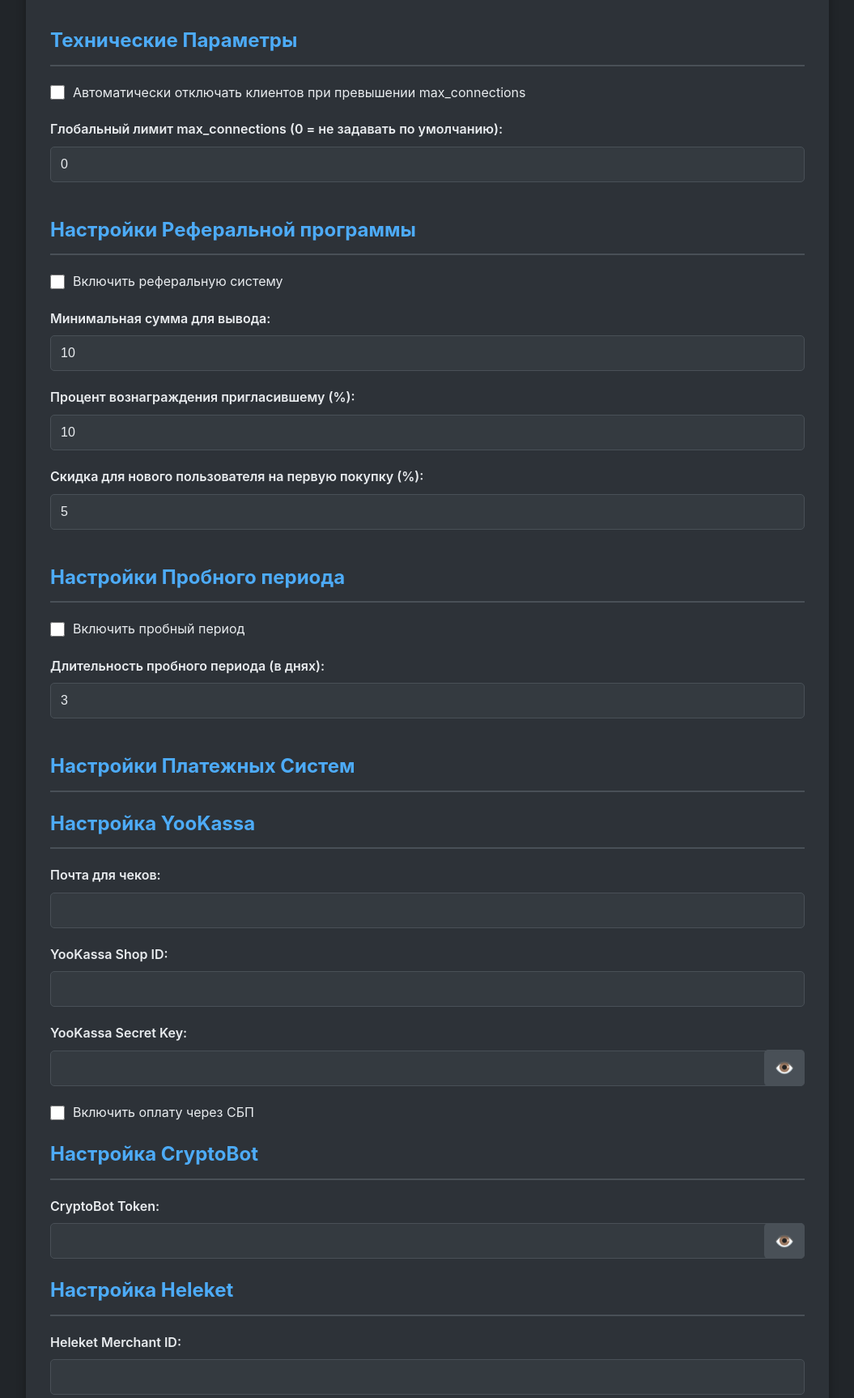
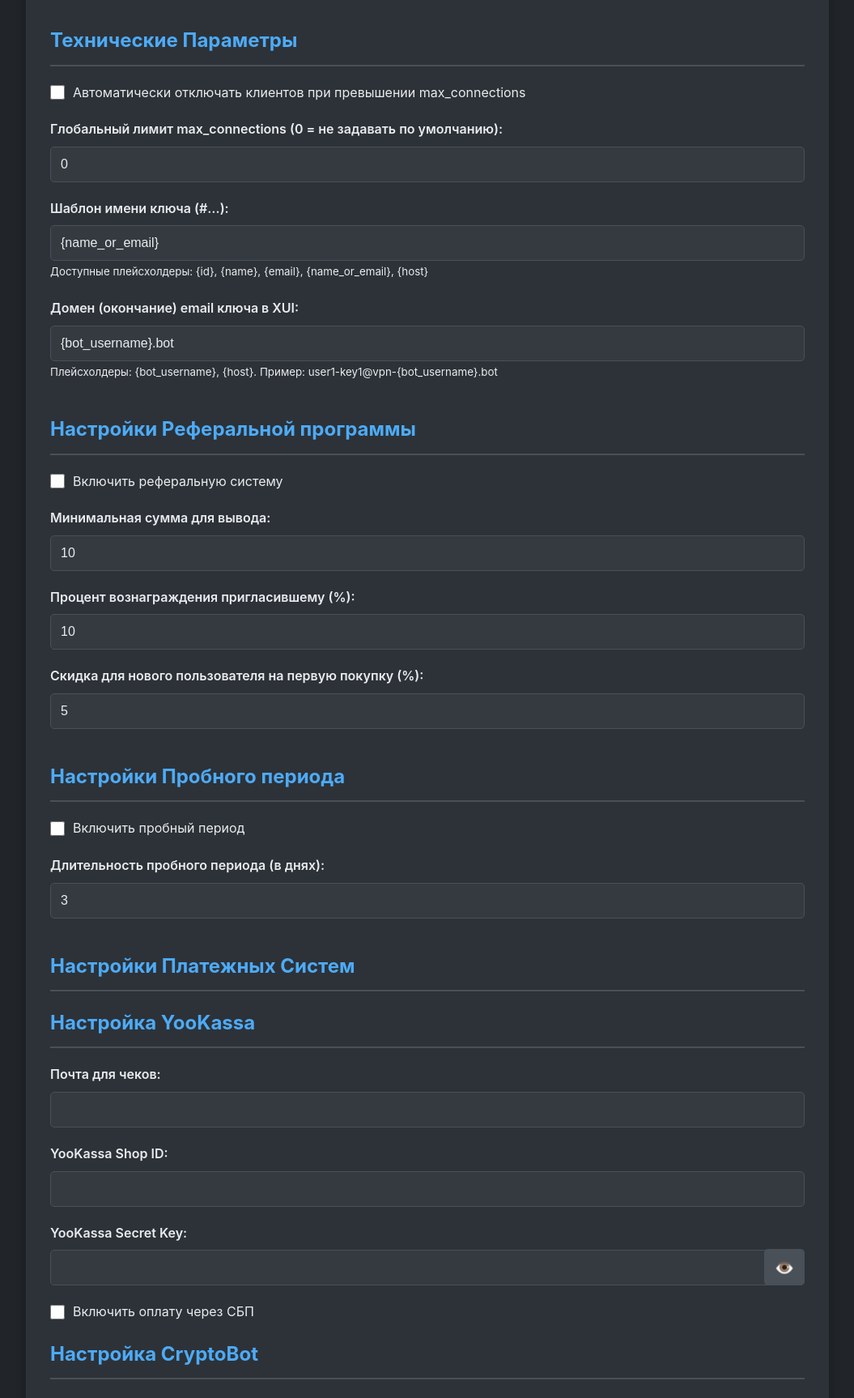
Before and after one commit to Vitaliy888/vless-shop-tgbot, a Python web app: template src/shop_bot/webhook_server/templates/settings.html in a window 1280 px wide. Shown: the part 1216-2942 px from the top of the page at 81% size, without its empty margins (112-1167 px from the left). Run offline with Jinja, Linux system fonts and the light colour scheme; the template is opened without the code that fills it, so the values that code supplies are empty.

Commit message:
feat(keys): configurable key_name_template and key_email_domain for XUI client emails

```diff
--- a/src/shop_bot/data_manager/database.py
+++ b/src/shop_bot/data_manager/database.py
@@ -121,6 +121,8 @@ def initialize_db():
                 "tonapi_key": None,
                     "enforce_max_connections": "false",
                 "default_max_connections": "0",
+                "key_name_template": "{name_or_email}",
+                "key_email_domain": "{bot_username}.bot",
             }
             run_migration()
             for key, value in default_settings.items():
--- a/src/shop_bot/webhook_server/templates/settings.html
+++ b/src/shop_bot/webhook_server/templates/settings.html
@@ -108,6 +108,16 @@
 				<div class="form-group">
 					<label for="default_max_connections">Глобальный лимит max_connections (0 = не задавать по умолчанию):</label>
 					<input type="number" min="0" id="default_max_connections" name="default_max_connections" value="{{ settings.default_max_connections or '0' }}" />
+				</div>
+				<div class="form-group">
+					<label for="key_name_template">Шаблон имени ключа (#…):</label>
+					<input type="text" id="key_name_template" name="key_name_template" value="{{ settings.key_name_template or '{name_or_email}' }}" />
+					<small>Доступные плейсхолдеры: {id}, {name}, {email}, {name_or_email}, {host}</small>
+				</div>
+				<div class="form-group">
+					<label for="key_email_domain">Домен (окончание) email ключа в XUI:</label>
+					<input type="text" id="key_email_domain" name="key_email_domain" value="{{ settings.key_email_domain or '{bot_username}.bot' }}" />
+					<small>Плейсхолдеры: {bot_username}, {host}. Пример: user1-key1@vpn-{bot_username}.bot</small>
 				</div>
 			</section>
 			<section class="settings-section">
--- a/src/shop_bot/webhook_server/templates/users.html
+++ b/src/shop_bot/webhook_server/templates/users.html
@@ -58,7 +58,7 @@
 								{% for key in user.user_keys %}
 								<li>
 									<strong>#{{ key.key_id }}</strong>
-									{{ key.key_name or key.key_email }} (<small>{{ key.host_name }}</small>)
+									{{ key.display_name or (key.key_name or key.key_email) }} (<small>{{ key.host_name }}</small>)
 									<form action="{{ url_for('edit_key_route', key_id=key.key_id) }}" method="post" class="inline-form">
 										<input type="text" name="key_name" value="{{ key.key_name or '' }}" placeholder="Новое имя" />
 										<input type="number" name="max_connections" value="{{ key.max_connections or '' }}" min="1" placeholder="max подключений" />
```
Also changed, not shown: src/shop_bot/bot/handlers.py (+9 -2 lines), src/shop_bot/webhook_server/app.py (+17 -1 lines).
